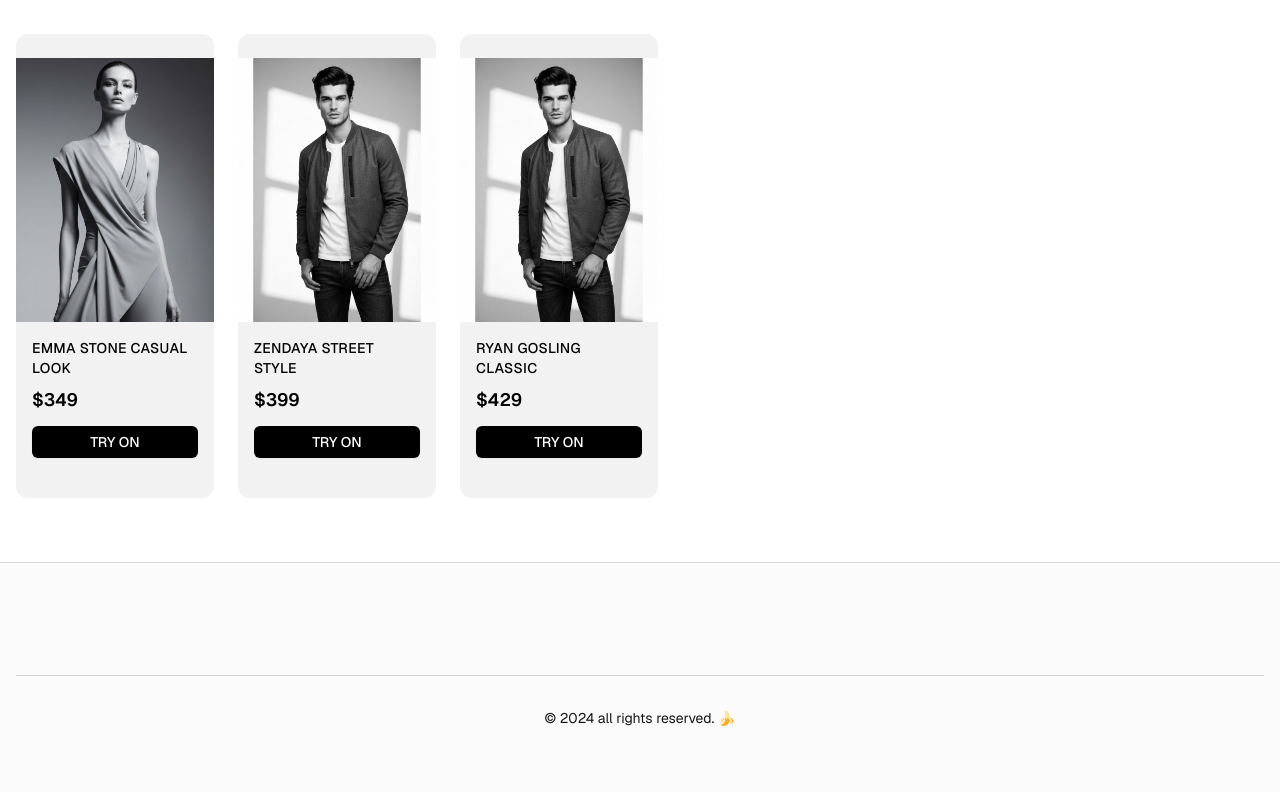
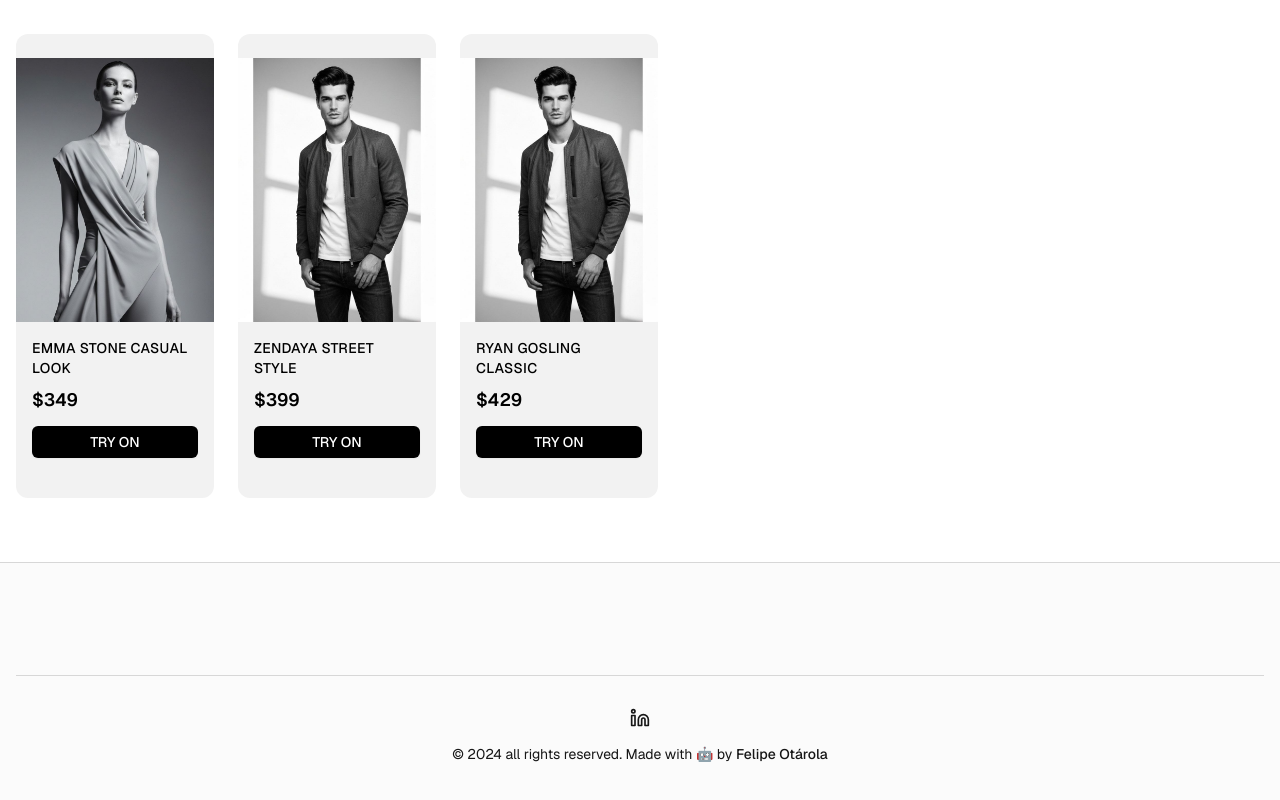
Before and after one commit to felipeotarola/clothing-store-design, a Next.js app: page / in a window 1280 px wide. Shown: the part 9651-10451 px from the top of the page. Built offline with nearby package versions, Linux system fonts and the light colour scheme; no server answers; the database is empty.

Commit message:
contact info

```diff
--- a/components/footer.tsx
+++ b/components/footer.tsx
@@ -1,11 +1,39 @@
-import { Instagram, Twitter, Facebook } from "lucide-react"
+import { Instagram, Twitter, Facebook, Linkedin } from "lucide-react"
 
 export function Footer() {
   return (
     <footer className="bg-muted/30 border-t">
       <div className="container px-4 py-16">
-        <div className="border-t mt-12 pt-8 text-center">
-          <p className="text-sm text-muted-foreground">© 2024 all rights reserved. 🍌</p>
+        <div className="border-t mt-12 pt-8">
+          <div className="flex flex-col items-center space-y-4">
+            {/* Social Media Links */}
+            <div className="flex items-center space-x-6">
+              <a
+                href="https://www.linkedin.com/in/felipe-otarola/"
+                target="_blank"
+                rel="noopener noreferrer"
+                className="text-muted-foreground hover:text-primary transition-colors"
+                aria-label="LinkedIn"
+              >
+                <Linkedin className="h-5 w-5" />
+              </a>
+
+            </div>
+
+            {/* Copyright */}
+            <p className="text-sm text-muted-foreground">
+              © 2024 all rights reserved. Made with 🤖 by{" "}
+              <a
+                href="https://www.linkedin.com/in/felipe-otarola/"
+                target="_blank"
+                rel="noopener noreferrer"
+                className="font-medium hover:text-primary transition-colors"
+              >
+                Felipe Otárola
+              </a>{" "}
+
+            </p>
+          </div>
         </div>
       </div>
     </footer>
```
